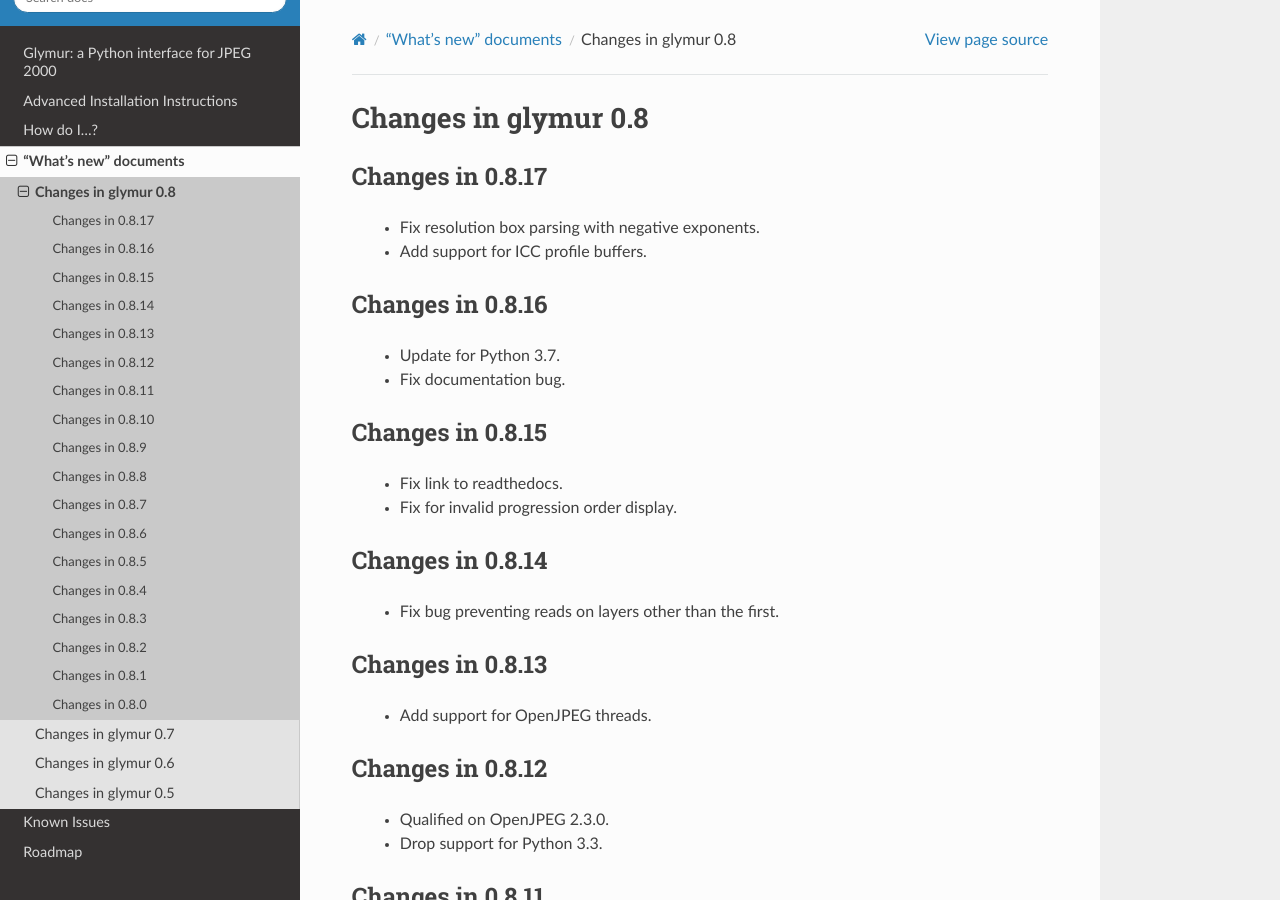
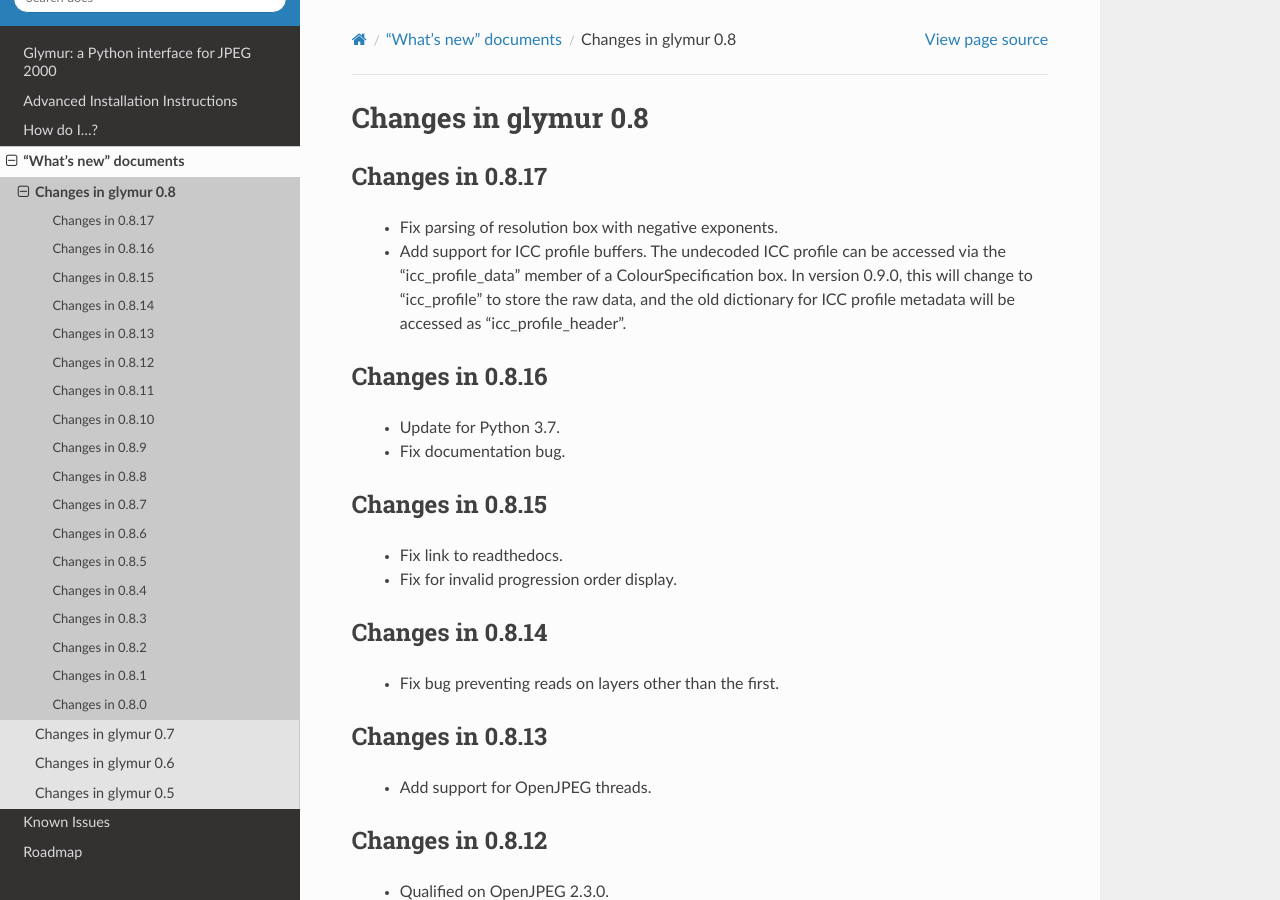
Before and after one commit to quintusdias/glymur, a Sphinx documentation site: the page built from docs/source/whatsnew/0.8.rst, in a window 1280 px wide and 900 px high. Built offline with Sphinx 7.4.7 and the Read the Docs theme 2.0.0, drawn with Linux system fonts in a browser that asks for light colours.

Commit message:
Release v0.8.17

```diff
--- a/CHANGES.txt
+++ b/CHANGES.txt
@@ -1,3 +1,7 @@
+February 19, 2019 - v0.8.17
+    Add support for ICC profile raw data.
+    Fix parsing of negative resolution box exponents.
+
 September 18, 2018 - v0.8.16
     Qualify on Python 3.7.
     Fix documentation typo.
--- a/docs/source/whatsnew/0.8.rst
+++ b/docs/source/whatsnew/0.8.rst
@@ -4,8 +4,13 @@
 
 Changes in 0.8.17
 =================
-    * Fix resolution box parsing with negative exponents.
-    * Add support for ICC profile buffers.
+    * Fix parsing of resolution box with negative exponents.
+    * Add support for ICC profile buffers.  The undecoded ICC profile
+      can be accessed via the "icc_profile_data" member of a
+      ColourSpecification box.  In version 0.9.0, this will change to
+      "icc_profile" to store the raw data, and the old dictionary
+      for ICC profile metadata will be accessed as
+      "icc_profile_header".
 
 Changes in 0.8.16
 =================
--- a/glymur/version.py
+++ b/glymur/version.py
@@ -20,7 +20,7 @@
 
 # Do not change the format of this next line!  Doing so risks breaking
 # setup.py
-version = "0.8.16"
+version = "0.8.17"
 _sv = LooseVersion(version)
 version_tuple = _sv.version
 
```
Also changed, not shown: 2 other files.
